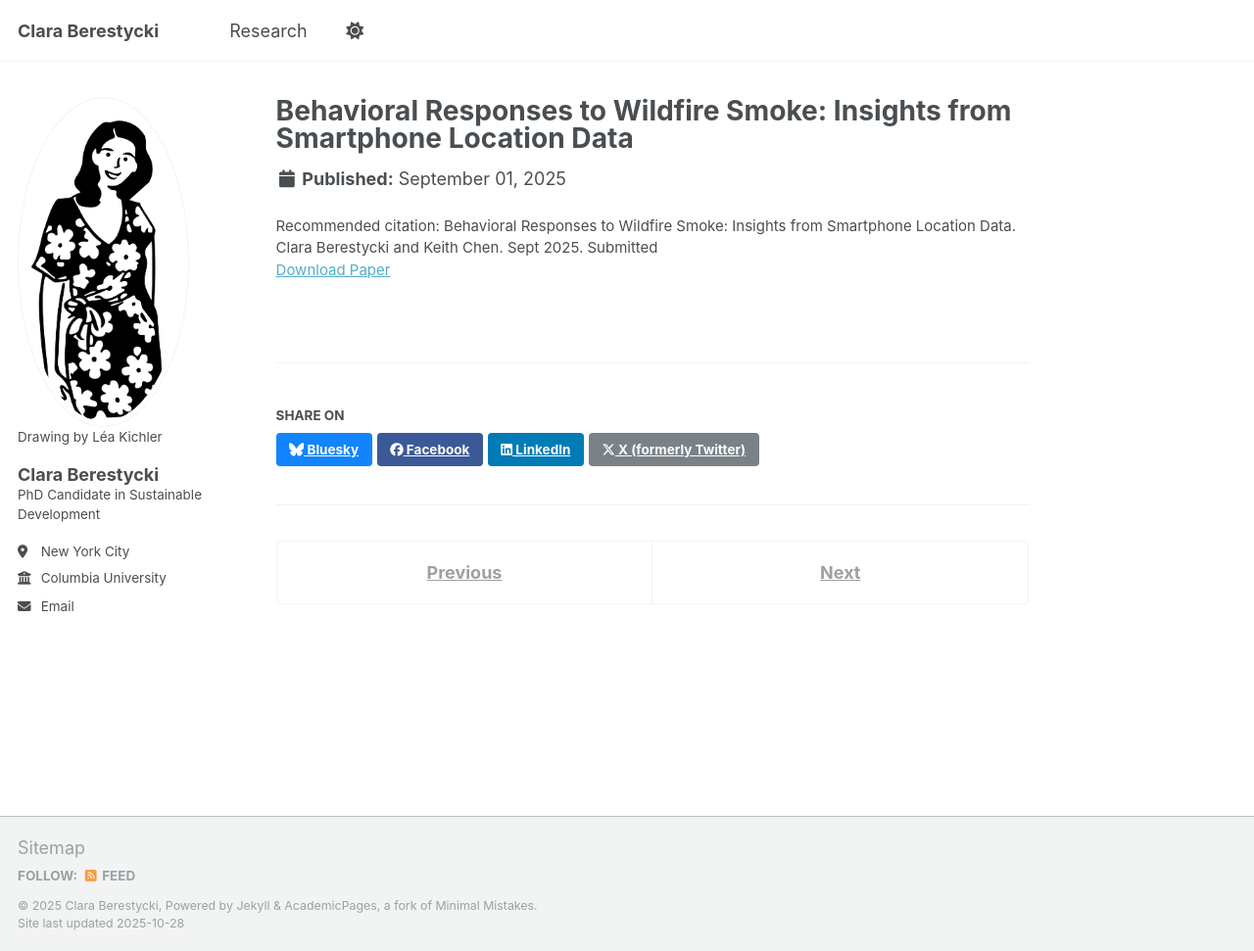
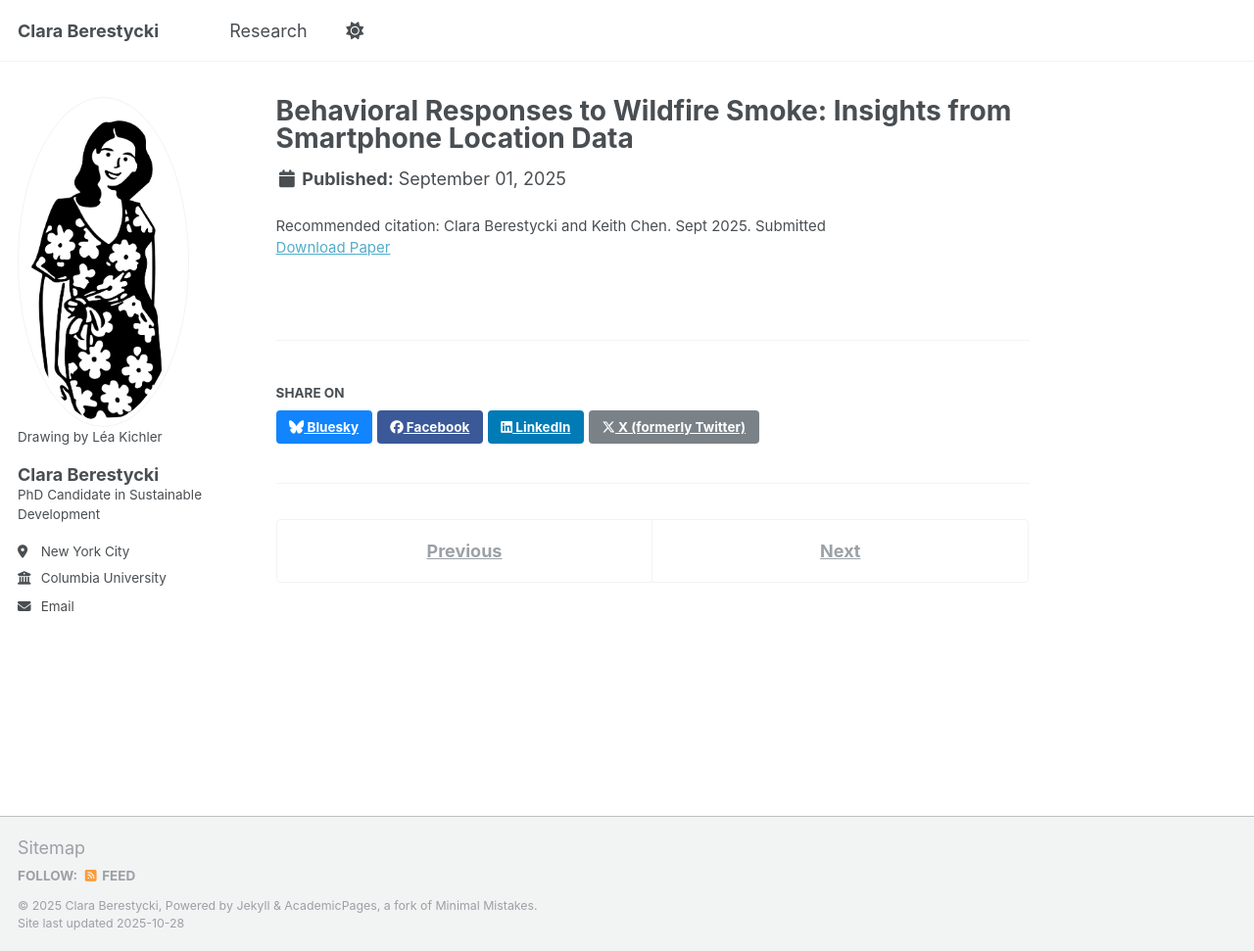
Before and after one commit to claraberes/claraberes.github.io, a Jekyll site: the page built from _publications/2025-10-24-behavioral-responses-to-wildfire-smoke.md, in a window 1280 px wide and 971 px high. Shown: the whole window at 98% size. Built offline with Jekyll 4.4.1, drawn with Linux system fonts in a browser that asks for light colours.

Commit message:
Update citation format in publication metadata

```diff
--- a/_publications/2025-10-24-behavioral-responses-to-wildfire-smoke.md
+++ b/_publications/2025-10-24-behavioral-responses-to-wildfire-smoke.md
@@ -7,5 +7,5 @@ authors:
 - "Clara Berestycki"
 - "Keith Chen"
 paperurl: "#"
-citation: 'Behavioral Responses to Wildfire Smoke: Insights from Smartphone Location Data. Clara Berestycki and Keith Chen. Sept 2025. Submitted'
+citation: 'Clara Berestycki and Keith Chen. Sept 2025. Submitted'
 ---
```
